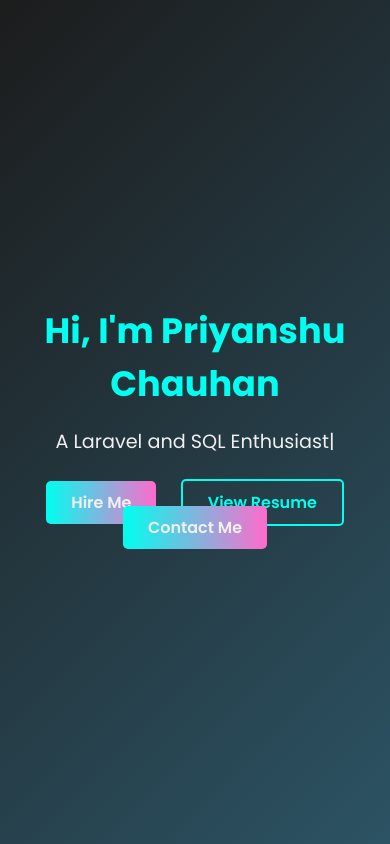
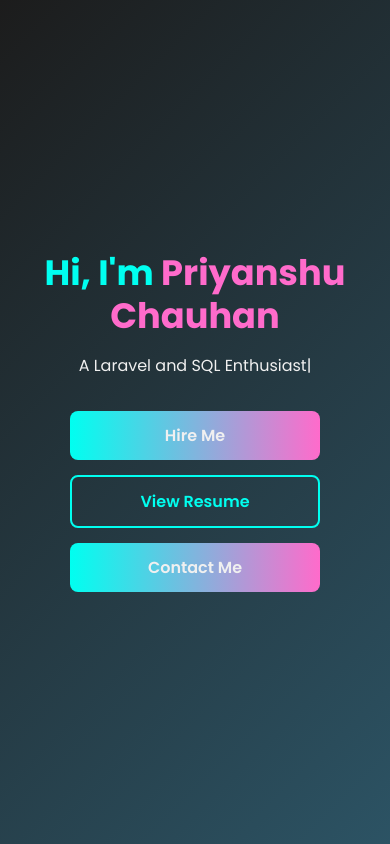
Before and after one commit to PriyanshuChauhan0014/My-Portfolio, a plain HTML site: page index.html in a window 390 px wide. Shown: the top 844 px of the page. Drawn offline with nearby package versions, Linux system fonts and the light colour scheme.

Commit message:
Fix hero section button overlap issue for mobile view

```diff
--- a/index.html
+++ b/index.html
@@ -3,9 +3,10 @@
 <head>
   <meta charset="UTF-8" />
   <meta name="viewport" content="width=device-width, initial-scale=1.0" />
-  <title>Priyanshu Chauhan | Portfolio</title>
+  <title>Priyanshu Chauhan - Portfolio</title>
 
   <script src="https://cdn.jsdelivr.net/npm/typed.js@2.0.12"></script>
+  <link rel="icon" href="assets/favicon.png" type="image/png">
 
   <!-- Google Fonts -->
   <link href="https://fonts.googleapis.com/css2?family=Poppins:wght@300;400;600;700&display=swap" rel="stylesheet">
@@ -23,6 +24,7 @@
   <div class="hero-content" data-aos="fade-up">
     <h1>Hi, I'm <span>Priyanshu Chauhan</span></h1>
     <p><span class="typing"></span></p>
+
     <div class="hero-buttons">
       <a href="#hire" class="btn primary">Hire Me</a>
       <a href="assets/resume.pdf" target="_blank" class="btn secondary">View Resume</a>
@@ -30,7 +32,6 @@
     </div>
   </div>
 </section>
-
 
 
 <!-- ===== About Section ===== -->
--- a/style.css
+++ b/style.css
@@ -19,19 +19,26 @@
 
  /* ===== Hero Section ===== */
 .hero {
-    height: 100vh;
+  min-height: 100vh;
   display: flex;
   align-items: center;
   justify-content: center;
   text-align: center;
-    padding: 0 20px;
-    background: linear-gradient(135deg,  #1c1c1c, #2c5364 100%);
+  padding: 40px 20px;
+  background: linear-gradient(135deg, #1c1c1c, #2c5364 100%);
+  flex-direction: column;
+  box-sizing: border-box;
 }
 
 .hero h1 {
   font-size: 3rem;
   margin-bottom: 15px;
-    color: #00fff0;/* cyan accent */
+  color: #00fff0; /* cyan accent */
+  line-height: 1.2;
+}
+
+.hero h1 span {
+  color: #ff6bcb; /* highlight your name */
 }
 
 .hero p {
@@ -40,19 +47,27 @@
   color: #f0f0f0; /* light text */
 }
 
+.hero-buttons {
+  display: flex;
+  flex-wrap: wrap;
+  justify-content: center;
+  gap: 15px;
+}
+
 .hero-buttons a {
-    margin: 0 10px;
+  margin: 0;
 }
 
 /* ===== Buttons ===== */
 .btn {
-    padding: 10px 25px;
-    border-radius: 5px;
+  padding: 12px 28px;
+  border-radius: 8px;
   font-weight: 600;
-    transition: 0.3s;
+  transition: all 0.3s ease;
   color: #f0f0f0;
   background: linear-gradient(90deg, #00fff0, #ff6bcb); /* vibrant gradient */
   border: none;
+  text-decoration: none;
 }
 
 .btn:hover {
@@ -69,6 +84,26 @@
 .btn.secondary:hover {
   background: #00fff0;
   color: #000;
+}
+
+/* ===== Responsive Design ===== */
+@media (max-width: 768px) {
+  .hero {
+    padding: 100px 20px;
+  }
+
+  .hero h1 {
+    font-size: 2.2rem;
+  }
+
+  .hero p {
+    font-size: 1rem;
+  }
+
+  .btn {
+    width: 100%;
+    max-width: 250px;
+  }
 }
 
   /* ===== Sections ===== */
```
Also changed, not shown: assets/favicon.png (added). Lines whose indentation alone changed are shown as unchanged.
